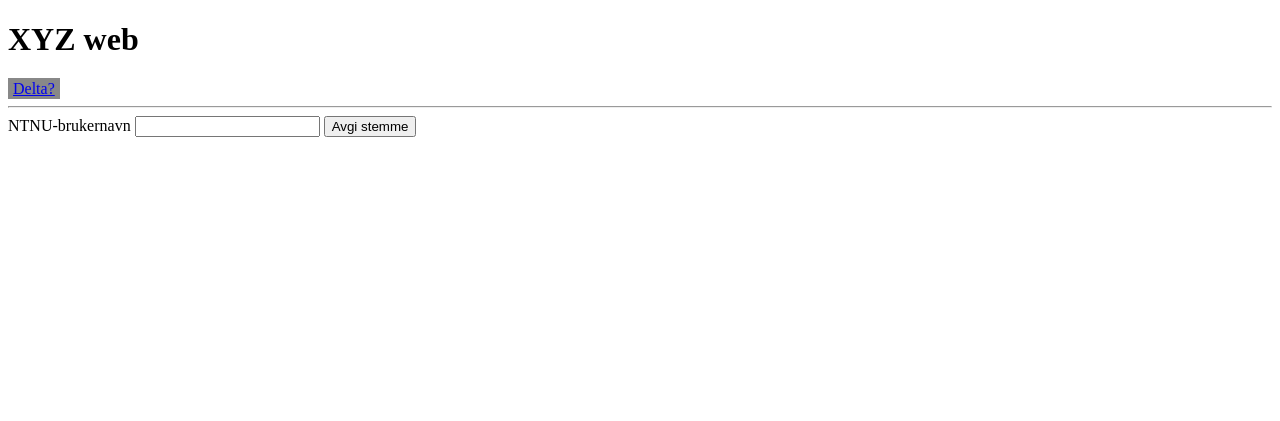
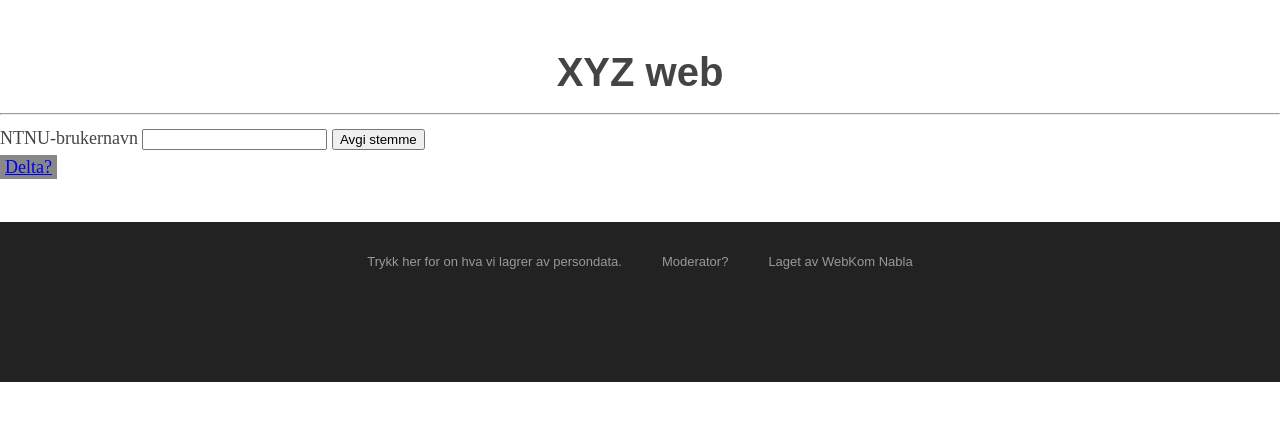
Before and after one commit to Nabla-NTNU/xyz_web, a Django app: page / in a window 1280 px wide. Shown: the top 421 px of the page. Run offline with Django 3.2, Linux system fonts and the light colour scheme; data that the repository does not hold is empty; some libraries are stand-ins or nearby versions.

Commit message:
Frontend front page

```diff
--- a/contributions/templates/contributions/vote_form.html
+++ b/contributions/templates/contributions/vote_form.html
@@ -1,16 +1,58 @@
+{% load static %}
 <!DOCTYPE html>
 <html>
     <head>
         <style>
+         .title {
+             font-family: sans-serif;
+             text-align: center;
+             margin: 0;
+             font-size: 40px;
+         }
+
+         footer {
+             background: #222;
+             width: 100%;
+             height: 100px;
+             margin: 0;
+             display: flex;
+             flex-wrap: wrap;
+             justify-content: center;
+             padding: 30px 0;
+         }
+
+         .footnote {
+             color: #999;
+             text-decoration: none;
+             font-family: sans-serif;
+             font-size: small;
+             padding: 0 20px;
+         }
+
+         .header-logo {
+         }
+         body {
+             margin: 0;
+             line-height: 1.6;
+             font-size: 18px;
+             color: #444;
+         }
+
+         #wrapper {
+             margin: 40px auto;
+             max-width: 1400px;
+         }
+
          .container {
              display: flex;
              flex-wrap: wrap;
              margin: 0 auto;
-             width: 90%;
+             justify-content: space-between;
          }
 
          .contribution {
              margin: 5px 20px;
+             margin-bottom: 20px;
              //             border: 1px solid black;
              //             box-shadow: 0px 0px 10px 0px black;
          }
@@ -69,8 +111,10 @@
         </style>
     </head>
     <body>
-        <h1>XYZ web</h1>
-        <a href="{% url 'add' %}" class="button">Delta?</a>
+        <div id="wrapper" >
+            <header>
+                <h1 class="title">XYZ web</h1>
+            </header>
             <hr />
             <form method="post">{% csrf_token %}
                 {{ form.non_field_errors }}
@@ -89,5 +133,12 @@
                 {{ form.username }}
                 <input type="submit" value="Avgi stemme">
             </form>
+            <a href="{% url 'add' %}" class="button">Delta?</a>
+        </div> <!-- #wrapper -->
+        <footer>
+            <a href="" class="footnote">Trykk her for <informasj></informasj>on hva vi lagrer av persondata.</a>
+            <a href="{% url 'approve' %}" class="footnote">Moderator?</a>
+            <span class="footnote">Laget av WebKom Nabla</span>
+        </footer>
     </body>
 </html>
--- a/contributions/urls.py
+++ b/contributions/urls.py
@@ -23,6 +23,6 @@ urlpatterns = [
         ),
         name="thanks",
     ),
-    path("approve/", ApproveContributionView.as_view()),
+    path("approve/", ApproveContributionView.as_view(), name='approve'),
     path("confirm/<class_name>/<token>/", ConfirmView.as_view()),
 ]
```
Lines whose indentation alone changed are shown as unchanged.
